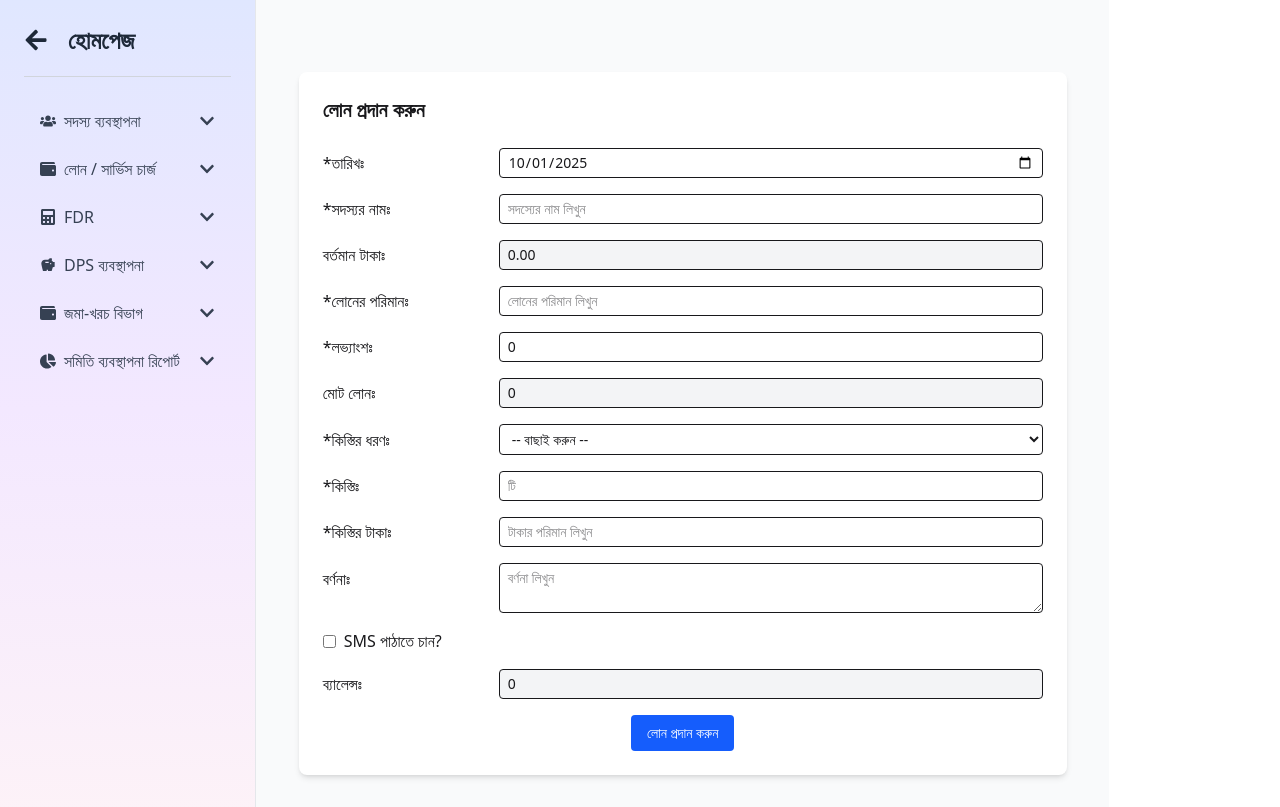
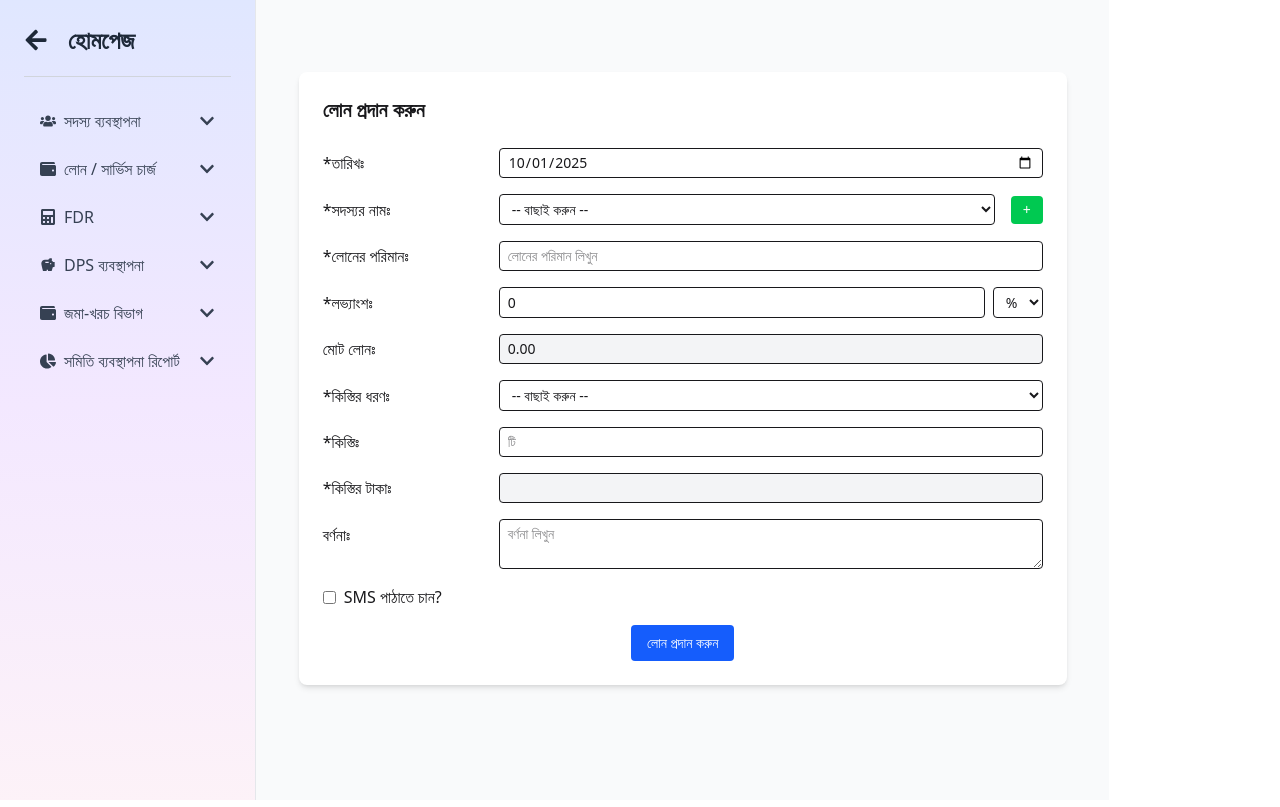
Before and after one commit to ahshasib/somiti-frontend, a React (Vite) app: page /dashboard/loan-create in a window 1280 px wide. Built offline with nearby package versions, Linux system fonts and the light colour scheme.

Commit message:
add axios

```diff
--- a/package.json
+++ b/package.json
@@ -12,6 +12,7 @@
   "dependencies": {
     "@tailwindcss/vite": "^4.1.13",
     "aos": "^2.3.4",
+    "axios": "^1.12.2",
     "react": "^19.1.1",
     "react-countup": "^6.5.3",
     "react-dom": "^19.1.1",
--- a/src/component/Aside.jsx
+++ b/src/component/Aside.jsx
@@ -1,5 +1,5 @@
 import React, { useState } from "react";
-import { Link } from "react-router-dom";
+import { Link, NavLink } from "react-router";
 import {
     FaUsers,
     FaUserTie,
@@ -153,13 +153,13 @@ const Aside = () => {
             <ul className="ml-4 mt-2 space-y-1">
               {category.subMenu.map((item, subIdx) => (
                 <li key={subIdx}>
-                  <Link
+                  <NavLink
                     to={item.path}
                     className="flex items-center gap-2 px-4 py-2 rounded-lg text-gray-600 hover:bg-indigo-200 hover:text-gray-900 transition-all duration-200"
                   >
                     {item.icon} {/* Sub-menu icon */}
                     {item.name}
-                  </Link>
+                  </NavLink>
                 </li>
               ))}
             </ul>
--- a/src/index.css
+++ b/src/index.css
@@ -1,2 +1,6 @@
 @import "tailwindcss";
 @plugin "daisyui";
+
+.active{
+    color: red;
+}
--- a/src/pages/lone/LoanForm .jsx
+++ b/src/pages/lone/LoanForm .jsx
@@ -1,9 +1,12 @@
-import React, { useState } from "react";
+import axios from "axios";
+import React, { useState, useEffect } from "react";
+import { useNavigate } from "react-router-dom";
 
 const LoanForm = () => {
   const [memberName, setMemberName] = useState("");
   const [loanAmount, setLoanAmount] = useState("");
   const [dividend, setDividend] = useState(0);
+  const [dividendType, setDividendType] = useState("%"); // নতুন state
   const [totalLoan, setTotalLoan] = useState(0);
   const [installmentType, setInstallmentType] = useState("");
   const [installments, setInstallments] = useState("");
@@ -11,19 +14,61 @@ const LoanForm = () => {
   const [description, setDescription] = useState("");
   const [sendSMS, setSendSMS] = useState(false);
 
-  const handleLoanAmountChange = (e) => {
-    const value = e.target.value;
-    setLoanAmount(value);
-    const total = parseFloat(value || 0) + (parseFloat(value || 0) * dividend) / 100;
+  const navigate = useNavigate();
+
+  // মোট লোন ক্যালকুলেশন
+  useEffect(() => {
+    let total = 0;
+    if (dividendType === "%") {
+      total =
+        parseFloat(loanAmount || 0) +
+        (parseFloat(loanAmount || 0) * parseFloat(dividend || 0)) / 100;
+    } else {
+      total = parseFloat(loanAmount || 0) + parseFloat(dividend || 0);
+    }
     setTotalLoan(total.toFixed(2));
+  }, [loanAmount, dividend, dividendType]);
+
+  // কিস্তির টাকা ক্যালকুলেশন
+  useEffect(() => {
+    if (installments && totalLoan) {
+      const perInstallment = parseFloat(totalLoan || 0) / parseFloat(installments || 1);
+      setInstallmentAmount(perInstallment.toFixed(2));
+    }
+  }, [installments, totalLoan]);
+
+
+  const handleSubmit = async (e) => {
+    e.preventDefault();
+
+    const loanData = {
+      memberName,
+      loanAmount: parseFloat(loanAmount),
+      dividend: parseFloat(dividend),
+      dividendType,
+      installmentType,
+      installments: parseInt(installments),
+      description,
+      sendSMS,
     };
+
+    try {
+      const res = await axios.post("http://localhost:3000/api/loans", loanData);
+      console.log("Server Response:", res.data);
+      alert("Loan Saved Successfully!");
+    } catch (err) {
+      console.error(err);
+      alert("Error saving loan data");
+    }
+  };
+
 
   return (
     <div className="max-w-3xl mx-auto bg-white p-6 rounded-lg shadow-md mt-10">
       <h2 className="text-xl font-bold mb-6">লোন প্রদান করুন</h2>
 
-      <form className="space-y-4">
-        {/* Inline field */}
+      <form className="space-y-4" onSubmit={handleSubmit}>
+        {/* তারিখ */}
         <div className="flex items-center gap-4">
           <label className="w-40 font-medium">*তারিখঃ</label>
           <input
@@ -33,18 +78,30 @@ const LoanForm = () => {
           />
         </div>
 
+        {/* সদস্যর নাম */}
         <div className="flex items-center gap-4">
           <label className="w-40 font-medium">*সদস্যর নামঃ</label>
-          <input
-            type="text"
+          <select
             value={memberName}
             onChange={(e) => setMemberName(e.target.value)}
-            placeholder="সদস্যের নাম লিখুন"
             className="flex-1 border rounded px-2 py-1 text-sm"
-          />
+          >
+            <option value="">-- বাছাই করুন --</option>
+            <option value="সদস্য ১">সদস্য ১</option>
+            <option value="সদস্য ২">সদস্য ২</option>
+            <option value="সদস্য ৩">সদস্য ৩</option>
+          </select>
+          <button
+            type="button"
+            onClick={() => navigate("/add-member")}
+            className="bg-green-500 text-white px-3 py-1 rounded text-sm"
+          >
+            +
+          </button>
         </div>
 
-        <div className="flex items-center gap-4">
+        {/* বর্তমান টাকা */}
+        {/* <div className="flex items-center gap-4">
           <label className="w-40 font-medium">বর্তমান টাকাঃ</label>
           <input
             type="text"
@@ -52,29 +109,42 @@ const LoanForm = () => {
             readOnly
             className="flex-1 border rounded px-2 py-1 text-sm bg-gray-100"
           />
-        </div>
+        </div> */}
 
+        {/* লোনের পরিমান */}
         <div className="flex items-center gap-4">
           <label className="w-40 font-medium">*লোনের পরিমানঃ</label>
           <input
             type="number"
             value={loanAmount}
-            onChange={handleLoanAmountChange}
+            onChange={(e) => setLoanAmount(e.target.value)}
             placeholder="লোনের পরিমান লিখুন"
             className="flex-1 border rounded px-2 py-1 text-sm"
           />
         </div>
 
+        {/* লভ্যাংশ */}
         <div className="flex items-center gap-4">
           <label className="w-40 font-medium">*লভ্যাংশঃ</label>
+          <div className="flex flex-1 gap-2">
             <input
               type="number"
               value={dividend}
               onChange={(e) => setDividend(e.target.value)}
               className="flex-1 border rounded px-2 py-1 text-sm"
             />
+            <select
+              value={dividendType}
+              onChange={(e) => setDividendType(e.target.value)}
+              className="border rounded px-2 py-1 text-sm"
+            >
+              <option value="%">%</option>
+              <option value="$">৳</option>
+            </select>
+          </div>
         </div>
 
+        {/* মোট লোন */}
         <div className="flex items-center gap-4">
           <label className="w-40 font-medium">মোট লোনঃ</label>
           <input
@@ -85,6 +155,7 @@ const LoanForm = () => {
           />
         </div>
 
+        {/* কিস্তির ধরণ */}
         <div className="flex items-center gap-4">
           <label className="w-40 font-medium">*কিস্তির ধরণঃ</label>
           <select
@@ -93,11 +164,15 @@ const LoanForm = () => {
             className="flex-1 border rounded px-2 py-1 text-sm"
           >
             <option value="">-- বাছাই করুন --</option>
+            <option value="দৈনিক">দৈনিক</option>
             <option value="সাপ্তাহিক">সাপ্তাহিক</option>
+            <option value="পাক্ষিক">পাক্ষিক</option>
             <option value="মাসিক">মাসিক</option>
+            <option value="৬-মাসিক">৬-মাসিক</option>
           </select>
         </div>
 
+        {/* কিস্তি সংখ্যা */}
         <div className="flex items-center gap-4">
           <label className="w-40 font-medium">*কিস্তিঃ</label>
           <input
@@ -109,17 +184,18 @@ const LoanForm = () => {
           />
         </div>
 
+        {/* কিস্তির টাকা */}
         <div className="flex items-center gap-4">
           <label className="w-40 font-medium">*কিস্তির টাকাঃ</label>
           <input
-            type="number"
+            type="text"
             value={installmentAmount}
-            onChange={(e) => setInstallmentAmount(e.target.value)}
-            placeholder="টাকার পরিমান লিখুন"
-            className="flex-1 border rounded px-2 py-1 text-sm"
+            readOnly
+            className="flex-1 border rounded px-2 py-1 text-sm bg-gray-100"
           />
         </div>
 
+        {/* বর্ণনা */}
         <div className="flex items-start gap-4">
           <label className="w-40 font-medium mt-1">বর্ণনাঃ</label>
           <textarea
@@ -130,6 +206,7 @@ const LoanForm = () => {
           ></textarea>
         </div>
 
+        {/* SMS */}
         <div className="flex items-center gap-2">
           <input
             type="checkbox"
@@ -139,7 +216,8 @@ const LoanForm = () => {
           <label>SMS পাঠাতে চান?</label>
         </div>
 
-        <div className="flex items-center gap-4">
+        {/* ব্যালেন্স */}
+        {/* <div className="flex items-center gap-4">
           <label className="w-40 font-medium">ব্যালেন্সঃ</label>
           <input
             type="text"
@@ -147,12 +225,13 @@ const LoanForm = () => {
             readOnly
             className="flex-1 border rounded px-2 py-1 text-sm bg-gray-100"
           />
-        </div>
+        </div> */}
 
+        {/* Submit */}
         <div className="text-center">
           <button
             type="submit"
-            className="bg-blue-600 text-white px-4 py-2 rounded hover:bg-blue-700 transition text-sm"
+            className="bg-blue-600 cursor-pointer text-white px-4 py-2 rounded hover:bg-blue-700 transition text-sm"
           >
             লোন প্রদান করুন
           </button>
--- a/src/pages/lone/LoanSavingCollectionForm.jsx
+++ b/src/pages/lone/LoanSavingCollectionForm.jsx
@@ -143,10 +143,10 @@ const LoanSavingCollectionForm = () => {
         </div>
 
         {/* Submit */}
-        <div className="text-right">
+        <div className="text-center">
           <button
             type="submit"
-            className="bg-green-600 text-white px-4 py-2 rounded hover:bg-green-700 transition text-sm"
+            className="bg-green-600 cursor-pointer text-white px-4 py-2 rounded hover:bg-green-700 transition text-sm"
           >
             কালেকশন জমা দিন
           </button>
```
Also changed, not shown: 1 other file (tests, documents, lock files or other folders). Lines whose indentation alone changed are shown as unchanged.
